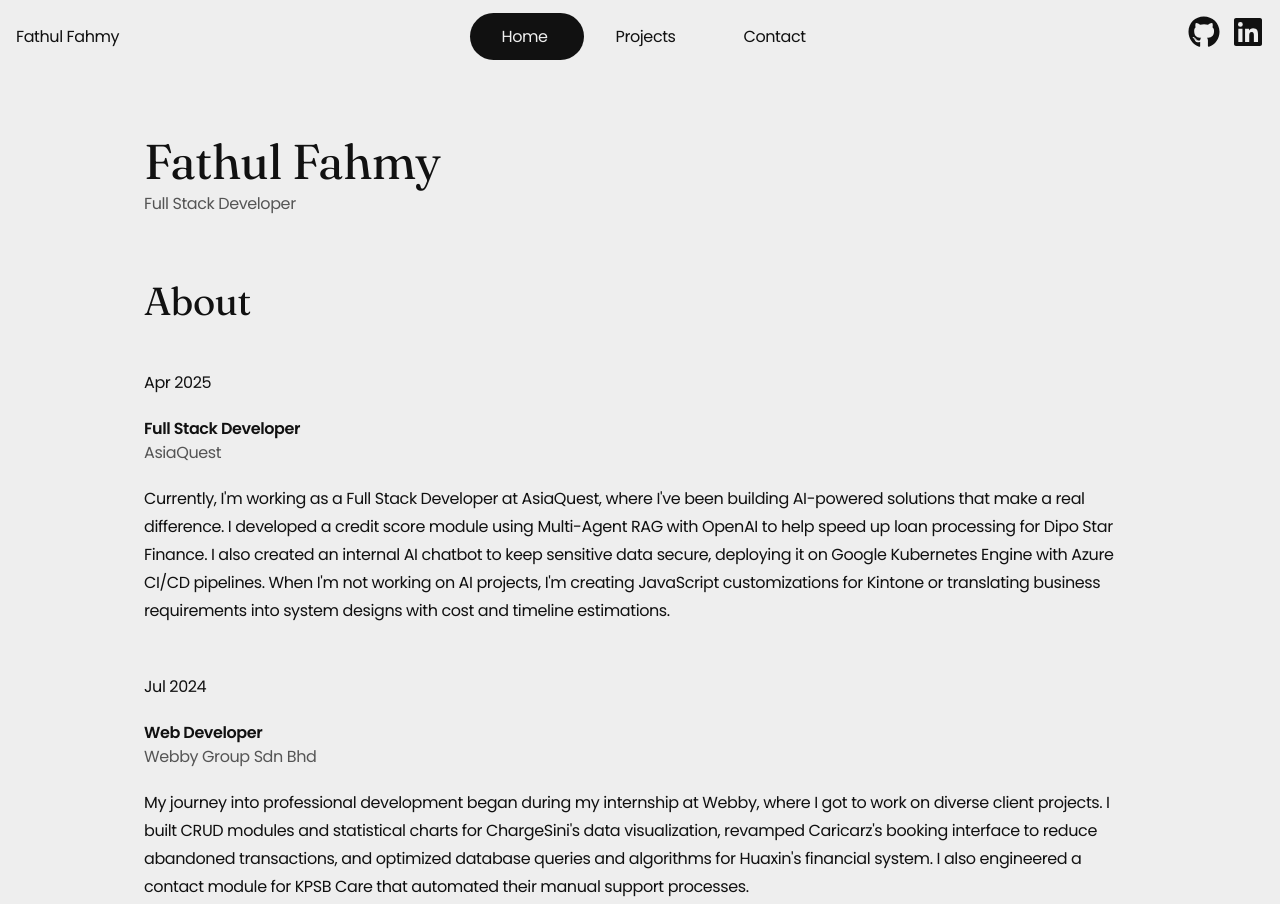
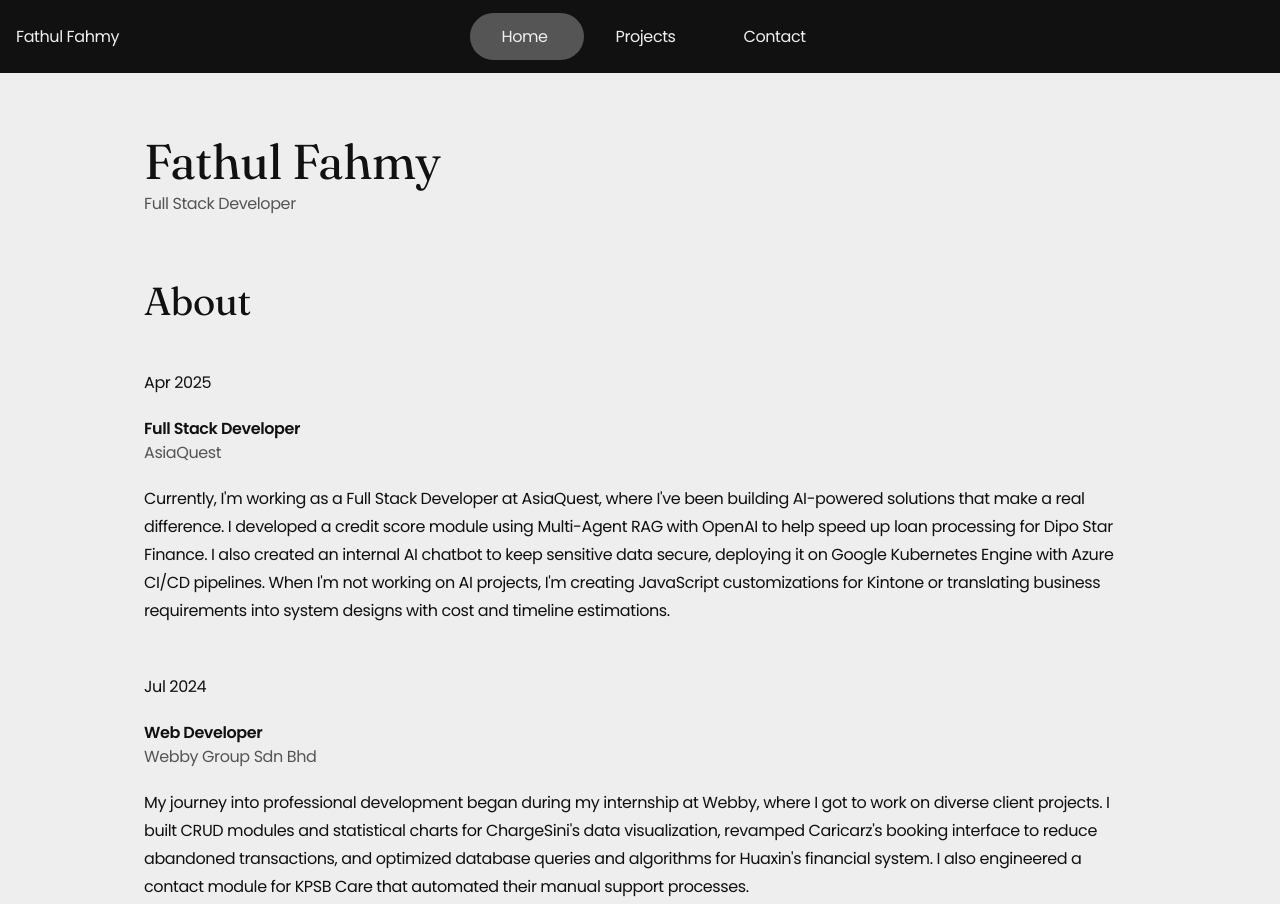
Before and after one commit to fathulfahmy/site, an Astro site: page / in a window 1280 px wide. Shown: the top 904 px of the page. Built offline with nearby package versions, Linux system fonts and the light colour scheme; Astro itself is replaced by a stand-in of ours; a web font is replaced by a local one.

Commit message:
feat: update style

```diff
--- a/src/components/nav/Header.astro
+++ b/src/components/nav/Header.astro
@@ -20,6 +20,8 @@ import SocialLinks from "./SocialLinks.astro";
 
 <style>
   header {
+    color: var(--color-white);
+    background-color: var(--color-black);
     padding: var(--space-l) var(--space-s);
   }
 
--- a/src/components/nav/HeaderLink.astro
+++ b/src/components/nav/HeaderLink.astro
@@ -22,13 +22,14 @@ const isActive = href === pathname || href === "/" + (subpath?.[0] || "");
     border: 0;
     border-radius: 99rem;
     cursor: pointer;
-    background: var(--color-black);
     color: var(--color-white);
+    background: var(--color-gray);
     transition: background 0.6s ease;
   }
 
   a.active:hover {
-    background: var(--color-gray);
+    color: var(--color-black);
+    background: var(--color-white);
   }
 
   @media (min-width: 720px) {
--- a/src/components/nav/SocialLinks.astro
+++ b/src/components/nav/SocialLinks.astro
@@ -29,6 +29,11 @@
   svg {
     height: var(--space-l);
     width: var(--space-l);
-    fill: currentColor;
+    fill: var(--color-black);
+    transition: fill 0.6s ease;
+  }
+
+  svg:hover {
+    fill: var(--color-gray);
   }
 </style>
--- a/src/styles/base.css
+++ b/src/styles/base.css
@@ -96,17 +96,13 @@
   font-display: swap;
 }
 
-::selection {
-  background: rgba(17, 17, 17, 0.6);
-  color: var(--color-white);
-}
-
 body {
   color: var(--color-black);
   font-family: var(--font-sans);
   font-size: var(--step-0);
   line-height: 1.75;
   letter-spacing: -0.025rem;
+  min-height: 100vh;
 }
 
 body,
@@ -126,6 +122,7 @@ h6 {
 
 a {
   color: var(--color-text);
+  text-decoration: underline;
 }
 
 a:hover {
```
